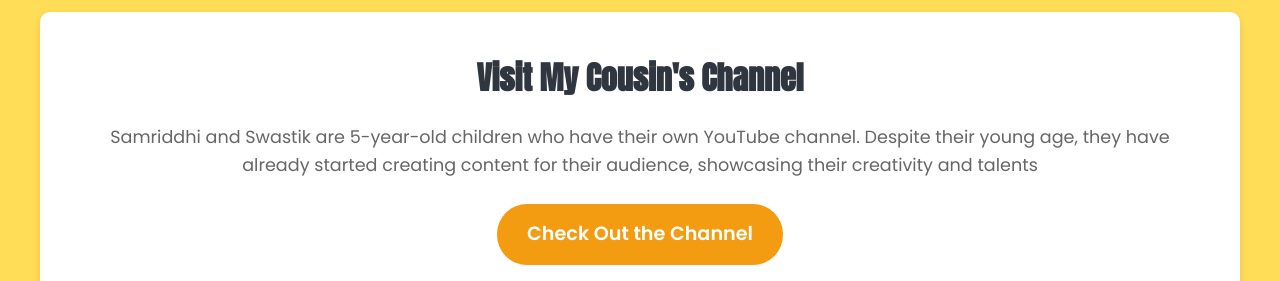
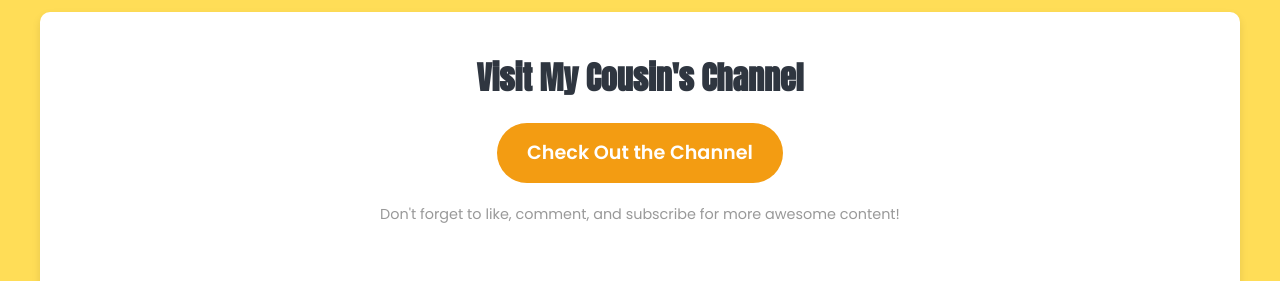
Before and after one commit to harshkumar555/msd, a plain HTML site: page index.html in a window 1280 px wide. Shown: the part 4040-4321 px from the top of the page. Drawn offline with nearby package versions, Linux system fonts and the light colour scheme.

Commit message:
Update index.html

```diff
--- a/index.html
+++ b/index.html
@@ -388,11 +388,6 @@
 
 <section id="cousins-channel">
   <h2>Visit My Cousin's Channel</h2>
-  <p>Samriddhi and Swastik are 5-year-old
-    children who have their own YouTube channel.
-    Despite their young age, they have
-    already started creating content for their audience,
-    showcasing their creativity and talents</p>
   <a href="https://www.youtube.com/@vivekanand1168" target="_blank" class="cta-button">
     Check Out the Channel
   </a>
```
